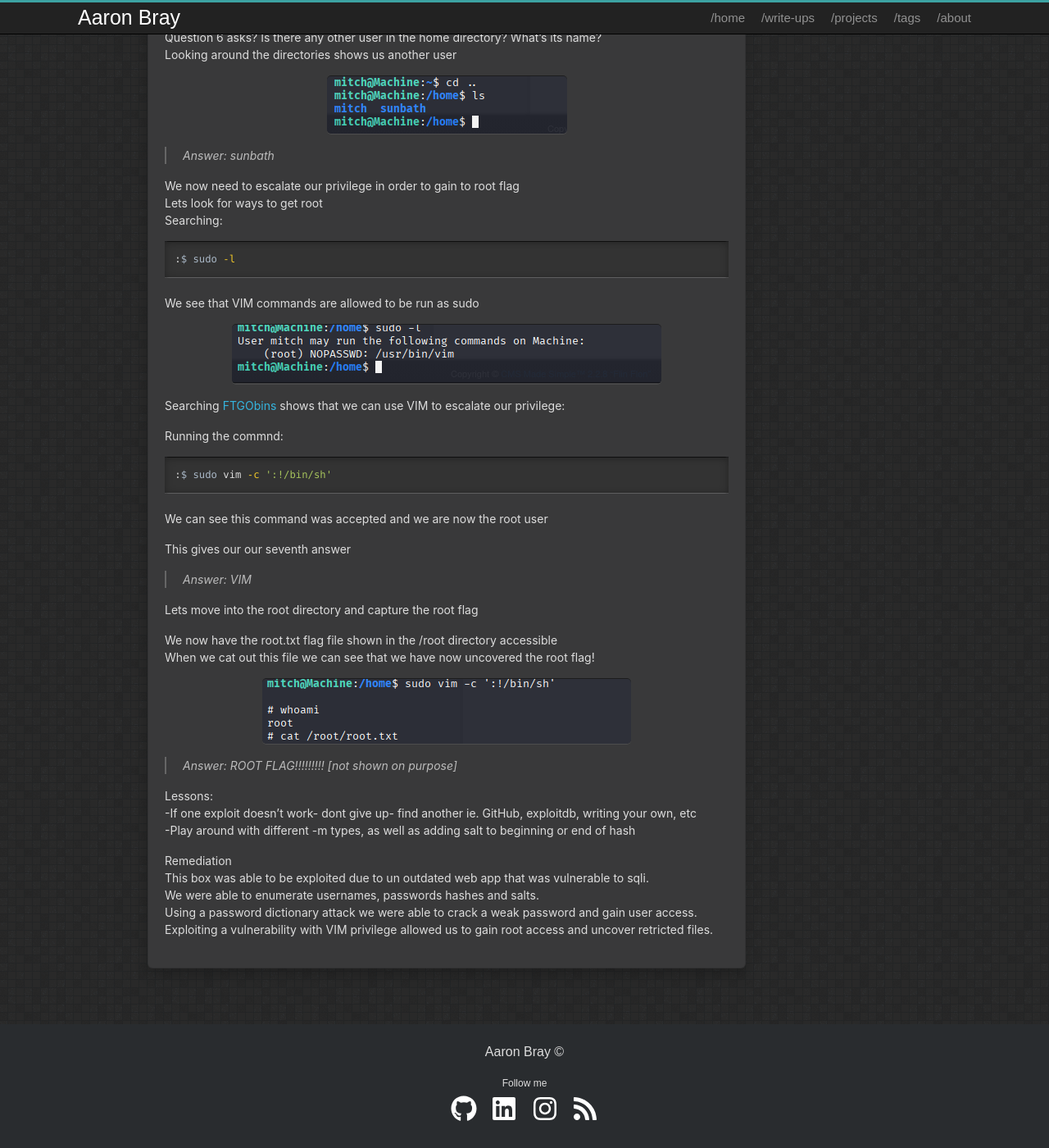
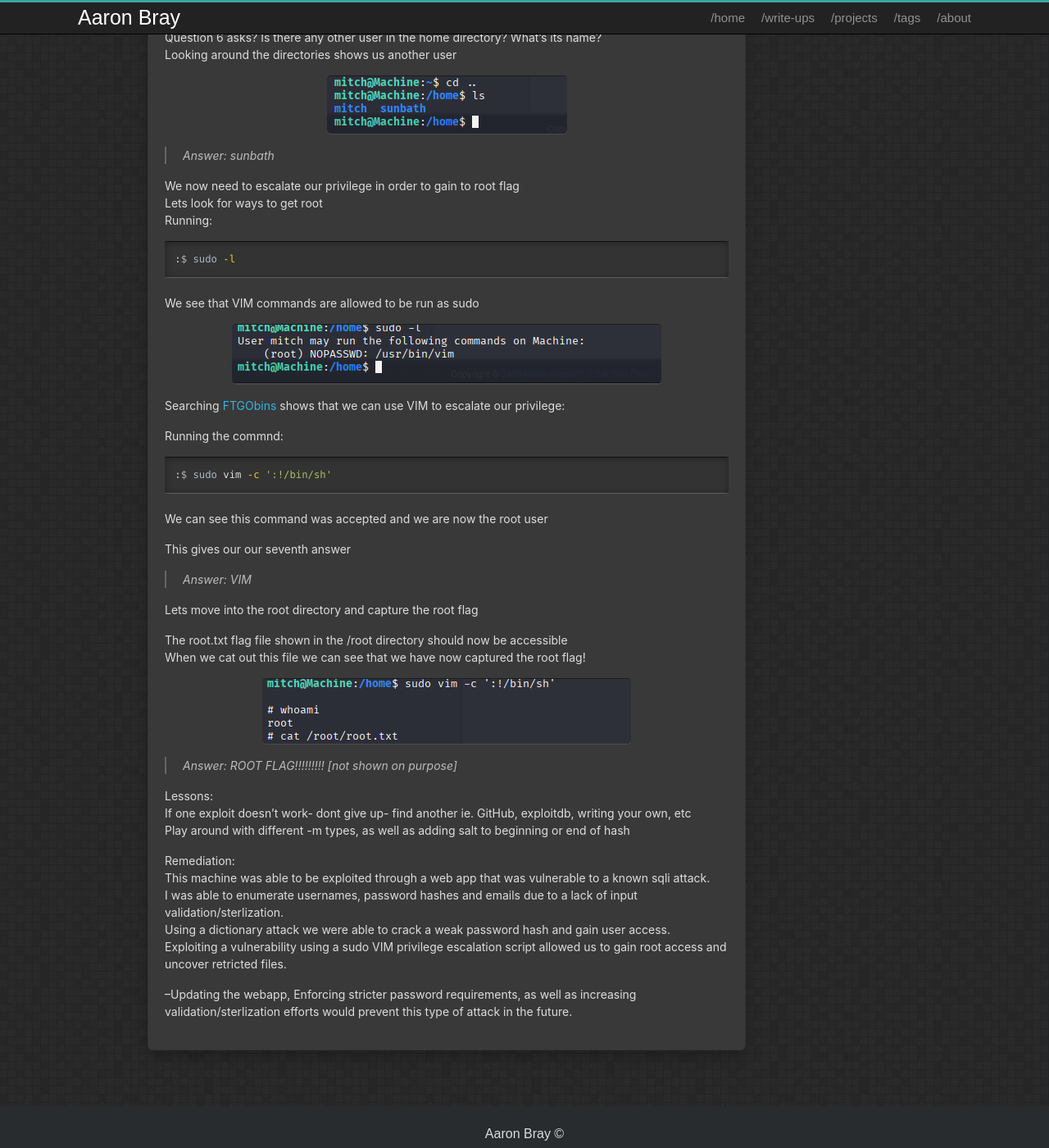
Before and after one commit to AaronBray/AaronBray.github.io, a Jekyll site: the page built from _posts/2025-09-10-SimpleCTF.md, in a window 1280 px wide and 1400 px high, scrolled down 5136 px. Shown: the whole window at 82% size. Built offline with Jekyll 4.4.1, drawn with Linux system fonts in a browser that asks for light colours; some of the changed text lies outside the part shown.

Commit message:
Update 2025-09-10-SimpleCTF.md

```diff
--- a/_posts/2025-09-10-SimpleCTF.md
+++ b/_posts/2025-09-10-SimpleCTF.md
@@ -124,11 +124,11 @@
 
 Our second option shows that we can use:
 
->m 20 (md5($salt.$pass))
+>-m 20 (md5($salt.$pass))
 
 
 
-Using the -m option,-a 0 option for wordlist attack mode, and the rockyou.txt password file
+Using the -m option, -a 0 option for wordlist attack mode, and the rockyou.txt password file
 We are able to crack the hash!
 
 
@@ -153,11 +153,12 @@
 Remember that ssh is being run on port 2222 (not port 22)
 
 Logging into an ssh session as mitch on port 2222
+We can see that the credentials are accepted
 {% highlight bash %}
 :$ ssh mitch@<ip> -p 2222
 {% endhighlight bash %}
 
-We can see that the credentials are accepted
+
 This gives us our sixth answser
 Question 6 asks? Where can you login with the details obtained?
 
@@ -191,7 +192,7 @@
 
 We now need to escalate our privilege in order to gain to root flag
 Lets look for ways to get root
-Searching:
+Running:
 {% highlight bash %}
 :$ sudo -l
 {% endhighlight bash %}
@@ -212,8 +213,8 @@
 
 Lets move into the root directory and capture the root flag
 
-We now have the root.txt flag file shown in the /root directory accessible
-When we cat out this file we can see that we have now uncovered the root flag!
+The root.txt flag file shown in the /root directory should now be accessible
+When we cat out this file we can see that we have now captured the root flag!
 
 
 ![img]({{ '/assets/images/14-simple-ctf.png' | relative_url }}){: .center-image }
@@ -222,11 +223,13 @@
 
 
 Lessons:
--If one exploit doesn't work- dont give up- find another ie. GitHub, exploitdb, writing your own, etc
--Play around with different -m types, as well as adding salt to beginning or end of hash
+If one exploit doesn't work- dont give up- find another ie. GitHub, exploitdb, writing your own, etc
+Play around with different -m types, as well as adding salt to beginning or end of hash
 
-Remediation
-This box was able to be exploited due to un outdated web app that was vulnerable to sqli.
-We were able to enumerate usernames, passwords hashes and salts.
-Using a password dictionary attack we were able to crack a weak password and gain user access.
-Exploiting a vulnerability with VIM privilege allowed us to gain root access and uncover retricted files.
+Remediation:
+This machine was able to be exploited through a web app that was vulnerable to a known sqli attack.
+I was able to enumerate usernames, password hashes and emails due to a lack of input validation/sterlization.
+Using a dictionary attack we were able to crack a weak password hash and gain user access.
+Exploiting a vulnerability using a sudo VIM privilege escalation script allowed us to gain root access and uncover retricted files.
+
+--Updating the webapp, Enforcing stricter password requirements, as well as increasing validation/sterlization efforts would prevent this type of attack in the future.
```
Also changed, not shown: other parts of _posts/2025-09-10-SimpleCTF.md (+2 -2 lines).
